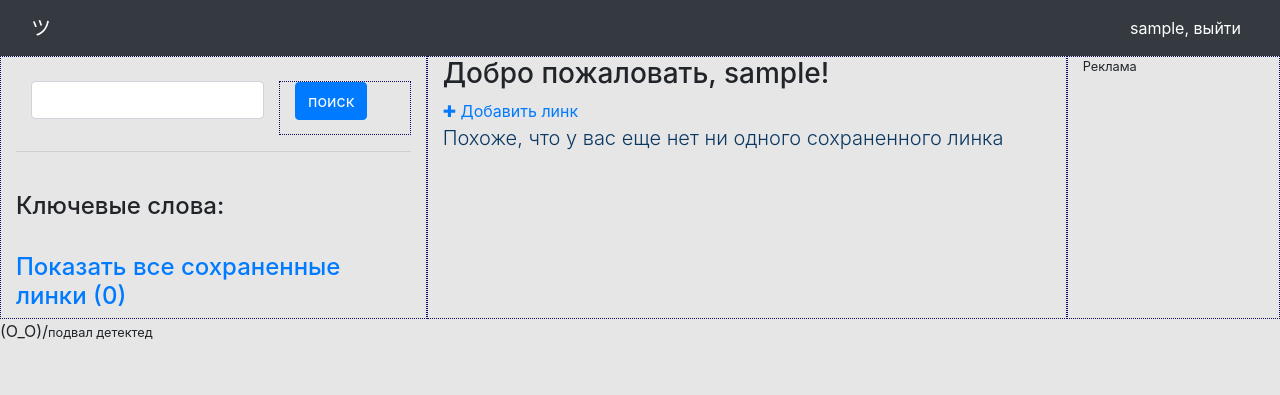
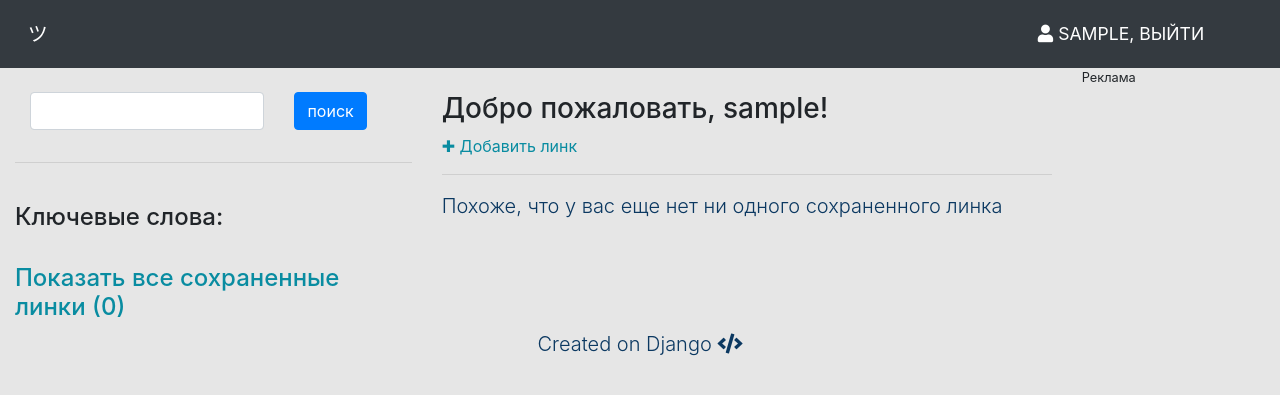
Before and after one commit to Denizz/linko, a Django app: page /userpage/ in a window 1280 px wide. Shown: the top 395 px of the page. Run offline with Django 3.2, Linux system fonts and the light colour scheme; the visitor is signed in with stand-in values (Sample User, id 1); data that the repository does not hold is empty; some libraries are stand-ins or nearby versions.

Commit message:
new css changes

```diff
--- a/links/static/css/styles.css
+++ b/links/static/css/styles.css
@@ -1,13 +1,33 @@
+html, body {
+height: 100%;
+width: 100%;
+
+}
+.navbar {
+padding: .8rem;
+}
+
+.navbar-nav li {
+padding-right: 20px;
+text-transform: uppercase;
+}
+.nav-link {
+    font-size: 1.1em !important;
+}
 p {
     color: #0B3861;
     font: arial;
 
 }
+a {
+    color: #098CA1;
+}
+
+
 
 
 
 .col-md-auto {
-    border: dashed #0B0B61 1px;
 
 }
 .h4-darkgrey a {
@@ -48,10 +68,7 @@ a.header-top {
 .container {
 margin-top: 80px;
 }
-.col-sm-4,.col-sm-2, .col-sm-6  {
-    border: dotted #0B0B61 1px;
 
-}
 .submit-button {
 float: center;
 }
--- a/links/templates/links/base.html
+++ b/links/templates/links/base.html
@@ -8,7 +8,7 @@
     <script src="https://maxcdn.bootstrapcdn.com/bootstrap/4.0.0/js/bootstrap.min.js" integrity="sha384-JZR6Spejh4U02d8jOt6vLEHfe/JQGiRRSQQxSfFWpi1MquVdAyjUar5+76PVCmYl" crossorigin="anonymous"></script>
     <link rel="stylesheet" href="{% static 'css/styles.css' %}">
     <meta charset="UTF-8" name="viewport" content="width=device-width, initial-scale=1">
-
+    <link rel="stylesheet" href="https://use.fontawesome.com/releases/v5.7.0/css/all.css" integrity="sha384-lZN37f5QGtY3VHgisS14W3ExzMWZxybE1SJSEsQp9S+oqd12jhcu+A56Ebc1zFSJ" crossorigin="anonymous">
 </head>
 <body>
 <nav class="navbar navbar-expand-md navbar-dark bg-dark sticky-top">
@@ -21,7 +21,7 @@
             <ul class="navbar-nav ml-auto">
                 <li class="nav-item">
                         {% if user.is_authenticated %}
-                    <a class="nav-link active" href="{% url 'logout' %}">{{user }}, выйти</a>
+                    <a class="nav-link active" href="{% url 'logout' %}"><i class="fa fa-user"></i> {{ user }}, выйти</a>
                 </li>
                 <li class="nav-item">
                         {% else %}
@@ -38,6 +38,17 @@
 </nav>
             {% block content %}
             {% endblock %}
-<footer> (О_О)/<small>подвал детектед</small></footer>
+    <footer>
+        <div class="container-fluid padding">
+            <div class="raw text-center padding">
+                <div class="col-12">
+                    <p class="lead">
+                        Created on Django <i class="fas fa-code"></i>
+                    </p>
+                </div>
+
+            </div>
+        </div>
+    </footer>
 </body>
 </html>
--- a/links/templates/links/index.html
+++ b/links/templates/links/index.html
@@ -2,7 +2,7 @@
 {% block content %}
 <div class="container-fluid  padding">
     <div class="content">
-        <div class="row welcom text-center">
+        <div class="row welcome text-center">
             <div class="col-sm-4">
 
             </div>
@@ -21,4 +21,5 @@
         </div>
     </div>
 </div>
+
 {% endblock %}
--- a/links/templates/links/list.html
+++ b/links/templates/links/list.html
@@ -16,6 +16,7 @@
             <p><strong>текст ссылки: </strong><a href={{link.text}} target="_blank"> {{link.text}}</a></p>
             <small>добавлена: {{ link.created_date }}&nbsp;&nbsp;&nbsp;</small>
             <a href="{% url 'remove' link.pk %}">☒Удалить</a>
+            <hr>
         </div>
     {% endfor %}
     <br>
--- a/links/templates/links/userpage.html
+++ b/links/templates/links/userpage.html
@@ -5,16 +5,18 @@
             <div class="col-sm-4">
                 <div class="container-fluid padding">
                     <br>
-                <div class="row">
-                    <div class="col-sm-8">
+                <div class="row padding">
+                    <div class="col-md-8 col-xs-12 col-ld-12 text-right">
                         <form method="post" action="{% url 'search' %}">
                        {% csrf_token %}
                         {{ form.as_p }}
-                    </div>
-                    <div class="col-sm-4"><button type="submit" class="btn btn-primary submit-button">поиск</button>
+                        </div>
+                    <div class="col-md-4 col-xs-12 col-ld-12 text-left">
+                    <button type="submit" class="btn btn-primary submit-button">поиск</button>
+                                        </div>
                         </form>
                     </div>
-                </div>
+
                 </div>
                 <hr>
                 <br>
@@ -27,8 +29,10 @@
             </div>
             <div class="col-sm-6">
                 {% if user.is_authenticated %}
+                <br>
                 <h3>Добро пожаловать, {{user}}!</h3>
                 <a href="{% url 'add' %}" class="link">✚ Добавить линк</a>
+                <hr>
                 {% if not lastfive %}
                 <p class="lead">Похоже, что у вас еще нет ни одного сохраненного линка</p>
                 {% endif %}
@@ -38,6 +42,7 @@
             <p><strong>текст ссылки: </strong><a href={{lf.text}} target="_blank"> {{lf.text}}</a></p>
             <small>добавлена: {{ lf.created_date }}&nbsp;&nbsp;&nbsp;</small>
             <a href="{% url 'remove' lf.pk %}">☒Удалить</a>
+            <hr>
         </div>
     {% endfor %}
     <br>
```
